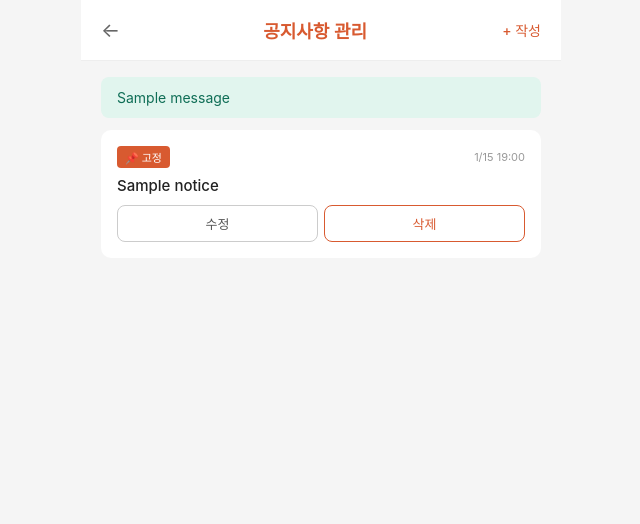
After one commit to akstnddl/alba-pinch, a Django app: page /notices/manage/ in a window 1280 px wide. The commit adds this page. Shown: the top 524 px of the page, without its empty margins (319-959 px from the left). Run offline with Django 5.2, Linux system fonts and the light colour scheme; a user stored in the database is signed in; tables that the repository leaves empty hold one stand-in row (values such as "Sample post"); one stand-in notice (Sample message) is shown.

Commit message:
공지사항 기능 추가 (notices 앱) + 메인 페이지에 표시

```diff
--- a/apps/jobs/views.py
+++ b/apps/jobs/views.py
@@ -11,6 +11,7 @@ from django.views.decorators.http import require_POST
 
 from .forms import ApplicationForm, JobPostForm
 from .models import Application, JobPost
+from apps.notices.models import Notice
 from .services import (
     ApplicationError,
     accept_application,
@@ -72,10 +73,14 @@ def job_list(request: HttpRequest) -> HttpResponse:
             Q(location__icontains=keyword)
         )
 
+# 메인에 표시할 공지사항 (활성 상태, 최신 3개)
+    notices = Notice.objects.filter(is_active=True)[:3]
+
     return render(request, 'jobs/list.html', {
         'job_posts': qs[:50],  # 최신 50개
         'keyword': keyword,
         'only_open': only_open,
+        'notices': notices,
     })
 
 
--- /dev/null
+++ b/apps/notices/models.py
@@ -0,0 +1,44 @@
+"""공지사항 모델"""
+from django.conf import settings
+from django.db import models
+
+
+class Notice(models.Model):
+    """공지사항 (운영자만 작성/수정)"""
+
+    title: str = models.CharField(max_length=200, verbose_name='제목')
+    content: str = models.TextField(verbose_name='내용')
+
+    is_active: bool = models.BooleanField(
+        default=True,
+        verbose_name='활성화',
+        help_text='체크 시 메인 페이지에 표시',
+    )
+    is_pinned: bool = models.BooleanField(
+        default=False,
+        verbose_name='상단 고정',
+        help_text='체크 시 항상 가장 위에 표시',
+    )
+
+    author = models.ForeignKey(
+        settings.AUTH_USER_MODEL,
+        on_delete=models.SET_NULL,
+        null=True,
+        blank=True,
+        related_name='notices',
+        verbose_name='작성자',
+    )
+
+    view_count: int = models.IntegerField(default=0, verbose_name='조회수')
+
+    created_at = models.DateTimeField(auto_now_add=True)
+    updated_at = models.DateTimeField(auto_now=True)
+
+    class Meta:
+        verbose_name = '공지사항'
+        verbose_name_plural = '공지사항 목록'
+        # 정렬: 고정 글 먼저, 그 다음 최신순
+        ordering = ['-is_pinned', '-created_at']
+
+    def __str__(self) -> str:
+        return self.title
--- /dev/null
+++ b/apps/notices/urls.py
@@ -0,0 +1,15 @@
+"""공지사항 URL"""
+from django.urls import path
+
+from . import views
+
+app_name = 'notices'
+
+urlpatterns = [
+    path('', views.notice_list, name='list'),
+    path('manage/', views.notice_manage, name='manage'),
+    path('new/', views.notice_create, name='create'),
+    path('<int:pk>/', views.notice_detail, name='detail'),
+    path('<int:pk>/edit/', views.notice_update, name='update'),
+    path('<int:pk>/delete/', views.notice_delete, name='delete'),
+]
--- /dev/null
+++ b/apps/notices/views.py
@@ -0,0 +1,96 @@
+"""공지사항 뷰"""
+from django.contrib import messages
+from django.contrib.auth.decorators import login_required, user_passes_test
+from django.db.models import F
+from django.http import HttpRequest, HttpResponse
+from django.shortcuts import get_object_or_404, redirect, render
+
+from .forms import NoticeForm
+from .models import Notice
+
+
+def is_superuser(user) -> bool:
+    """운영자(superuser) 권한 체크"""
+    return user.is_authenticated and user.is_superuser
+
+
+def notice_list(request: HttpRequest) -> HttpResponse:
+    """공지사항 목록 (전체 보기, 누구나 접근)"""
+    qs = Notice.objects.filter(is_active=True)
+    return render(request, 'notices/list.html', {'notices': qs})
+
+
+def notice_detail(request: HttpRequest, pk: int) -> HttpResponse:
+    """공지사항 상세 (누구나 접근)"""
+    notice = get_object_or_404(Notice, pk=pk)
+
+    # 조회수 증가
+    Notice.objects.filter(pk=pk).update(view_count=F('view_count') + 1)
+
+    return render(request, 'notices/detail.html', {'notice': notice})
+
+
+@login_required
+@user_passes_test(is_superuser)
+def notice_manage(request: HttpRequest) -> HttpResponse:
+    """공지사항 관리 페이지 (운영자 전용, 비활성화 글도 표시)"""
+    qs = Notice.objects.all()
+    return render(request, 'notices/manage.html', {'notices': qs})
+
+
+@login_required
+@user_passes_test(is_superuser)
+def notice_create(request: HttpRequest) -> HttpResponse:
+    """공지사항 작성 (운영자 전용)"""
+    if request.method == 'POST':
+        form = NoticeForm(request.POST)
+        if form.is_valid():
+            notice: Notice = form.save(commit=False)
+            notice.author = request.user
+            notice.save()
+            messages.success(request, '공지사항이 등록되었습니다.')
+            return redirect('notices:manage')
+    else:
+        form = NoticeForm()
+
+    return render(request, 'notices/form.html', {
+        'form': form,
+        'is_update': False,
+    })
+
+
+@login_required
+@user_passes_test(is_superuser)
+def notice_update(request: HttpRequest, pk: int) -> HttpResponse:
+    """공지사항 수정 (운영자 전용)"""
+    notice = get_object_or_404(Notice, pk=pk)
+
+    if request.method == 'POST':
+        form = NoticeForm(request.POST, instance=notice)
+        if form.is_valid():
+            form.save()
+            messages.success(request, '공지사항이 수정되었습니다.')
+            return redirect('notices:manage')
+    else:
+        form = NoticeForm(instance=notice)
+
+    return render(request, 'notices/form.html', {
+        'form': form,
+        'notice': notice,
+        'is_update': True,
+    })
+
+
+@login_required
+@user_passes_test(is_superuser)
+def notice_delete(request: HttpRequest, pk: int) -> HttpResponse:
+    """공지사항 삭제 (운영자 전용)"""
+    notice = get_object_or_404(Notice, pk=pk)
+
+    if request.method == 'POST':
+        title = notice.title
+        notice.delete()
+        messages.success(request, f'"{title}" 공지사항이 삭제되었습니다.')
+        return redirect('notices:manage')
+
+    return render(request, 'notices/confirm_delete.html', {'notice': notice})
--- a/config/settings/base.py
+++ b/config/settings/base.py
@@ -19,6 +19,7 @@ INSTALLED_APPS = [
     'apps.jobs',
     'apps.reviews',
     'apps.core',
+    'apps.notices',
 ]
 
 MIDDLEWARE = [
--- a/config/urls.py
+++ b/config/urls.py
@@ -7,6 +7,7 @@ from django.conf.urls.static import static
 urlpatterns = [
     path('admin/', admin.site.urls),
     path('users/', include('apps.users.urls')),
+    path('notices/', include('apps.notices.urls')),
     path('', include('apps.jobs.urls')),
 ]
 
--- /dev/null
+++ b/templates/notices/manage.html
@@ -0,0 +1,51 @@
+{% extends 'base.html' %}
+
+{% block title %}공지사항 관리 - 알바핀치{% endblock %}
+
+{% block content %}
+<div class="top-bar">
+    <a href="{% url 'notices:list' %}" class="back">←</a>
+    <h1>공지사항 관리</h1>
+    <a href="{% url 'notices:create' %}" class="right">+ 작성</a>
+</div>
+
+<div class="page">
+    {% if messages %}
+    <div class="messages">
+        {% for message in messages %}<div class="msg {{ message.tags }}">{{ message }}</div>{% endfor %}
+    </div>
+    {% endif %}
+
+    {% for notice in notices %}
+    <div class="card" {% if not notice.is_active %}style="opacity: 0.55;"{% endif %}>
+        <div style="display: flex; justify-content: space-between; align-items: center; margin-bottom: 8px;">
+            <div style="display: flex; gap: 4px;">
+                {% if notice.is_pinned %}
+                <span class="badge" style="background: #D85A30; color: white; font-size: 11px;">📌 고정</span>
+                {% endif %}
+                {% if not notice.is_active %}
+                <span class="badge" style="background: #aaa; color: white; font-size: 11px;">비활성</span>
+                {% endif %}
+            </div>
+            <span style="font-size: 11px; color: #999;">{{ notice.created_at|date:"n/j H:i" }}</span>
+        </div>
+        <a href="{% url 'notices:detail' notice.pk %}" style="font-size: 15px; font-weight: 500; color: #222; display: block; margin-bottom: 10px;">{{ notice.title }}</a>
+        <div style="display: flex; gap: 6px;">
+            <a href="{% url 'notices:update' notice.pk %}" class="btn btn-sm"
+               style="flex: 1; background: white; color: #555; border: 1px solid #ccc; text-align: center;">
+                수정
+            </a>
+            <a href="{% url 'notices:delete' notice.pk %}" class="btn btn-sm"
+               style="flex: 1; background: white; color: #D85A30; border: 1px solid #D85A30; text-align: center;">
+                삭제
+            </a>
+        </div>
+    </div>
+    {% empty %}
+    <div class="card empty-state">
+        <p>아직 등록된 공지사항이 없습니다</p>
+        <a href="{% url 'notices:create' %}" class="btn btn-primary" style="margin-top: 16px;">첫 공지사항 작성하기</a>
+    </div>
+    {% endfor %}
+</div>
+{% endblock %}
```
Also changed, not shown: apps/notices/admin.py (added, +18 -0 lines), apps/notices/apps.py (added, +7 -0 lines), apps/notices/forms.py (added, +29 -0 lines), templates/jobs/list.html (+29 -0 lines), templates/notices/confirm_delete.html (added, +42 -0 lines), templates/notices/detail.html (added, +50 -0 lines), templates/notices/form.html (added, +50 -0 lines), templates/notices/list.html (added, +37 -0 lines), apps/notices/__init__.py (added), apps/notices/migrations/0001_initial.py (added), apps/notices/migrations/__init__.py (added).
